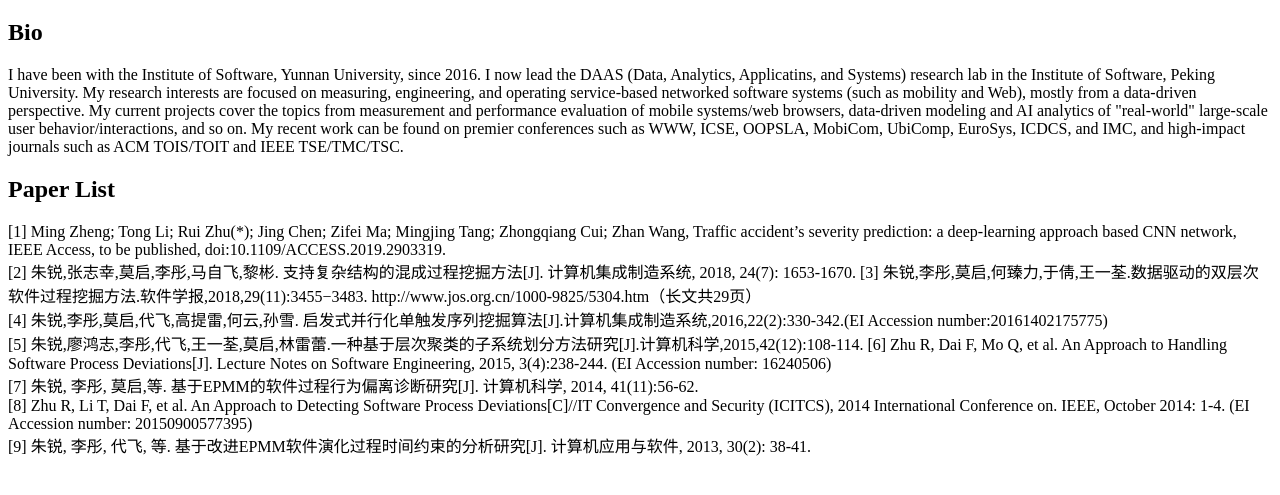
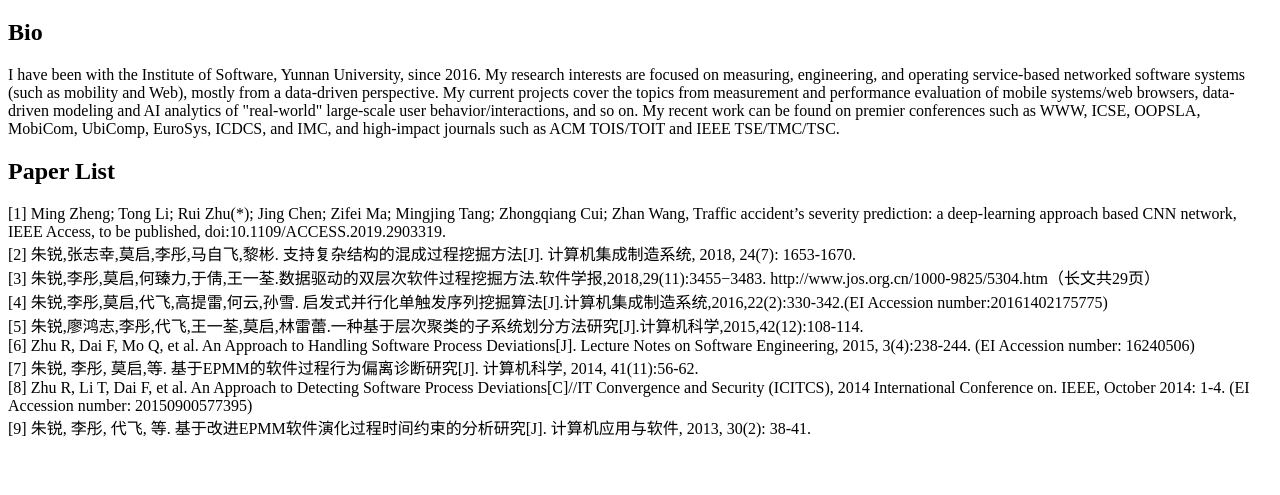
Before and after one commit to zhu-rui/zhurui.github.io, a plain HTML site: page index.html in a window 1280 px wide. Shown: the part 61-556 px from the top of the page. Drawn offline with Linux system fonts and the light colour scheme.

Commit message:
Update index.html

```diff
--- a/index.html
+++ b/index.html
@@ -15,18 +15,24 @@
 
     <h1>Rui Zhu [at] Yunnan University </h1>
     <h2>Bio</h2>
-    <p>I have been with the Institute of Software, Yunnan University, since 2016. I now lead the DAAS (Data, Analytics, Applicatins, and Systems) research lab in the Institute of Software, Peking University. My research interests are focused on measuring, engineering, and operating service-based networked software systems (such as mobility and Web), mostly from a data-driven perspective. My current projects cover the topics from measurement and performance evaluation of mobile systems/web browsers, data-driven modeling and AI analytics of "real-world" large-scale user behavior/interactions, and so on. My recent work can be found on premier conferences such as WWW, ICSE, OOPSLA, MobiCom, UbiComp, EuroSys, ICDCS, and IMC, and high-impact journals such as ACM TOIS/TOIT and IEEE TSE/TMC/TSC.
+    <p>I have been with the Institute of Software, Yunnan University, since 2016.
+
+
+        My research interests are focused on measuring, engineering, and operating service-based networked software systems (such as mobility and Web), mostly from a data-driven perspective.
+
+        My current projects cover the topics from measurement and performance evaluation of mobile systems/web browsers, data-driven modeling and AI analytics of "real-world" large-scale user behavior/interactions, and so on.
+
+        My recent work can be found on premier conferences such as WWW, ICSE, OOPSLA, MobiCom, UbiComp, EuroSys, ICDCS, and IMC, and high-impact journals such as ACM TOIS/TOIT and IEEE TSE/TMC/TSC.
 </p>
 
 
     <h2>Paper List</h2>
     <p>
         [1]	Ming Zheng; Tong Li; Rui Zhu(*); Jing Chen; Zifei Ma; Mingjing Tang; Zhongqiang Cui; Zhan Wang, Traffic accident’s severity prediction: a deep-learning approach based CNN network, IEEE Access, to be published, doi:10.1109/ACCESS.2019.2903319.<br/>
-
-        [2]	朱锐,张志幸,莫启,李彤,马自飞,黎彬. 支持复杂结构的混成过程挖掘方法[J]. 计算机集成制造系统, 2018, 24(7): 1653-1670.
+        [2]	朱锐,张志幸,莫启,李彤,马自飞,黎彬. 支持复杂结构的混成过程挖掘方法[J]. 计算机集成制造系统, 2018, 24(7): 1653-1670.<br/>
         [3]	朱锐,李彤,莫启,何臻力,于倩,王一荃.数据驱动的双层次软件过程挖掘方法.软件学报,2018,29(11):3455−3483. http://www.jos.org.cn/1000-9825/5304.htm（长文共29页）<br/>
         [4]	朱锐,李彤,莫启,代飞,高提雷,何云,孙雪. 启发式并行化单触发序列挖掘算法[J].计算机集成制造系统,2016,22(2):330-342.(EI Accession number:20161402175775)<br/>
-        [5]	朱锐,廖鸿志,李彤,代飞,王一荃,莫启,林雷蕾.一种基于层次聚类的子系统划分方法研究[J].计算机科学,2015,42(12):108-114.
+        [5]	朱锐,廖鸿志,李彤,代飞,王一荃,莫启,林雷蕾.一种基于层次聚类的子系统划分方法研究[J].计算机科学,2015,42(12):108-114.<br/>
         [6]	Zhu R, Dai F, Mo Q, et al. An Approach to Handling Software Process Deviations[J]. Lecture Notes on Software Engineering, 2015, 3(4):238-244. (EI Accession number: 16240506)<br/>
         [7]	朱锐, 李彤, 莫启,等. 基于EPMM的软件过程行为偏离诊断研究[J]. 计算机科学, 2014, 41(11):56-62.<br/>
         [8]	Zhu R, Li T, Dai F, et al. An Approach to Detecting Software Process Deviations[C]//IT Convergence and Security (ICITCS), 2014 International Conference on. IEEE, October 2014: 1-4. (EI Accession number: 20150900577395)<br/>
```
